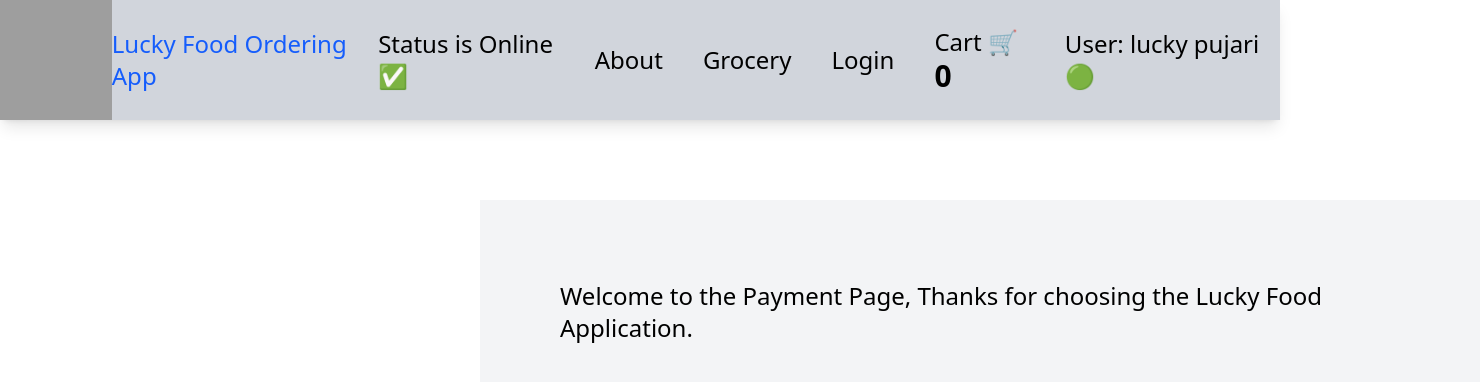
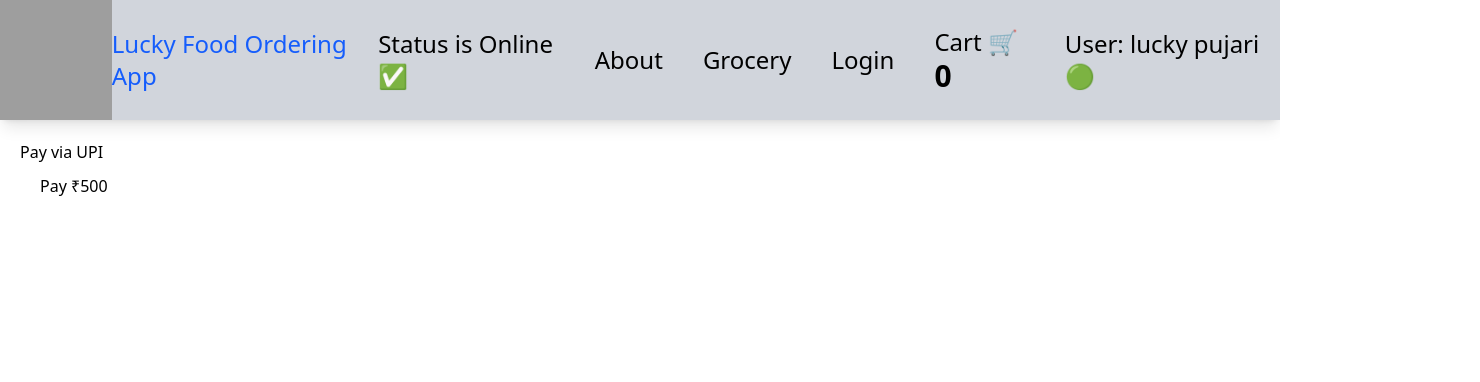
Before and after one commit to lakkappa/namaste-react-app, a React (Vite) app: page /payment in a window 1280 px wide. Shown: the top 382 px of the page, 1480 px wide, since content can reach past the window. Built offline with nearby package versions, Linux system fonts and the light colour scheme; grey boxes are pictures that could not be loaded.

Commit message:
added the input chips in search option place

```diff
--- a/src/components/Body.js
+++ b/src/components/Body.js
@@ -13,6 +13,7 @@ const Body = () => {
     const [restaurantsItems, setRestaurantsItems] = useState([]);
     const [intialRestaurantsItems, setIntialRestaurantsItems] = useState([]);
     const [searchText, setSearchText] = useState('');
+    const [chips, setChips] = useState([]);
 
     const PromtedRestaurants = promtedRestaurants(RestaurantsCard);
 
@@ -37,6 +38,31 @@ const Body = () => {
             return f.info.name.toLowerCase().includes(searchText.toLowerCase());
         });
         setRestaurantsItems(filteredSearchData);
+    }
+
+    const handleSearch = (event) => {
+        setSearchText(event.target.value);
+    }
+
+    const showAllRestaurant = () => {
+        setRestaurantsItems(intialRestaurantsItems);
+    }
+
+    const handleChips = (event) => {
+        if (event.key === "Enter" && searchText != "" && searchText.trim()) {
+            const filteredSearchData = intialRestaurantsItems.filter((f) => {
+                return f.info.name.toLowerCase().includes(searchText.toLowerCase());
+            });
+            setRestaurantsItems(filteredSearchData);
+            setChips(prev => [...prev, searchText]);
+            setSearchText("");
+        }
+    }
+
+    const deleteChip = (index) => {
+        const newChips = [...chips];
+        newChips.splice(index, 1);
+        setChips(newChips);
     }
 
     const filterTopRestaurants = () => {
@@ -73,14 +99,28 @@ const Body = () => {
             </div>
             <h1 className="pt-20 pb-10 px-5 mx-20 text-4xl">Restaurants with online food delivery in Bangalore</h1>
             <div className="flex p-5 mx-20">
-                <input type="text" className=" border border-solid border-black" value={searchText} onChange={(e) => {
-                    setSearchText(e.target.value);
-                }} />
+                <input type="text" className=" border border-solid border-black p-2" value={searchText} onChange={(e) => {
+                    handleSearch(e)
+                }} onKeyDown={(e) => handleChips(e)} />
                 <button className="bg-blue-400 text-white font-bold py-2 px-4 cursor-pointer" onClick={searchHandler}>Search</button>
+                <button className="bg-blue-400 text-white font-bold py-2 px-4 ml-10 cursor-pointer" onClick={showAllRestaurant}>All Restaurants</button>
                 <button className="bg-blue-500 hover:bg-blue-700 text-white font-bold py-2 px-4 mx-10 cursor-pointer rounded" onClick={filterTopRestaurants}>Top Restaurants</button>
                 <div className="text-2xl">UserName: <input value={loggedInUser} className="border border-black p-2" onChange={(e) => {
                     setUserName(e.target.value);
                 }} /></div>
+            </div>
+            <div className="flex p-5 mx-20">
+                {
+                    chips.map((item, index) => {
+                        return (
+                            <div key={index} className="mr-5">
+                                <div className="bg-gray-200 px-4 py-2 font-bold">{item}
+                                    <button className="pl-2 text-red-600 cursor-pointer" onClick={() => deleteChip(index)}>X</button>
+                                </div>
+                            </div>
+                        )
+                    })
+                }
             </div>
             <div className="flex flex-wrap mx-20">
                 {
@@ -94,7 +134,6 @@ const Body = () => {
                 }
             </div>
         </div>
-
     )
 }
 export default Body;
--- a/src/components/Payment.js
+++ b/src/components/Payment.js
@@ -1,10 +1,86 @@
+
+// const Payment = () => {
+//     return (
+//         <div className="bg-gray-100 mx-120 my-20 p-20 w-250 text-2xl">
+//             Welcome to the Payment Page, Thanks for choosing the Lucky Food Application.
+//         </div>
+//     )
+
+// }
+// export default Payment;
+import React from 'react';
 
 const Payment = () => {
+    const loadRazorpayScript = () => {
+        return new Promise((resolve) => {
+            const script = document.createElement('script');
+            script.src = 'https://checkout.razorpay.com/v1/checkout.js';
+            script.onload = () => {
+                resolve(true);
+            };
+            script.onerror = () => {
+                resolve(false);
+            };
+            document.body.appendChild(script);
+        });
+    };
+
+    const handlePayment = async () => {
+        const res = await loadRazorpayScript();
+
+        if (!res) {
+            alert('Failed to load Razorpay SDK');
+            return;
+        }
+
+        // This is just for demo. In production, fetch from your backend.
+        const order = await fetch('http://localhost:5000/create-order', {
+            method: 'POST',
+            headers: {
+                'Content-Type': 'application/json',
+            },
+            body: JSON.stringify({ amount: 50000 }) // ₹500 in paisa
+        }).then((t) => t.json());
+
+        const options = {
+            key: 'YOUR_RAZORPAY_KEY_ID',
+            amount: order.amount,
+            currency: 'INR',
+            name: 'Your Company',
+            description: 'UPI Payment',
+            order_id: order.id,
+            handler: function (response) {
+                alert(`Payment successful! ID: ${response.razorpay_payment_id}`);
+                // Verify the payment with backend here
+            },
+            prefill: {
+                name: 'Test User',
+                email: 'test@example.com',
+                contact: '9000000000',
+            },
+            theme: {
+                color: '#3399cc',
+            },
+            method: {
+                upi: true,
+                card: false,
+                netbanking: false,
+                wallet: false,
+            }
+        };
+
+        const paymentObject = new window.Razorpay(options);
+        paymentObject.open();
+    };
+
     return (
-        <div className="bg-gray-100 mx-120 my-20 p-20 w-250 text-2xl">
-            Welcome to the Payment Page, Thanks for choosing the Lucky Food Application.
+        <div style={{ padding: 20 }}>
+            <h2>Pay via UPI</h2>
+            <button onClick={handlePayment} style={{ padding: '10px 20px' }}>
+                Pay ₹500
+            </button>
         </div>
-    )
+    );
+};
 
-}
 export default Payment;
```
Also changed, not shown: 1 other file (tests, documents, lock files or other folders).
